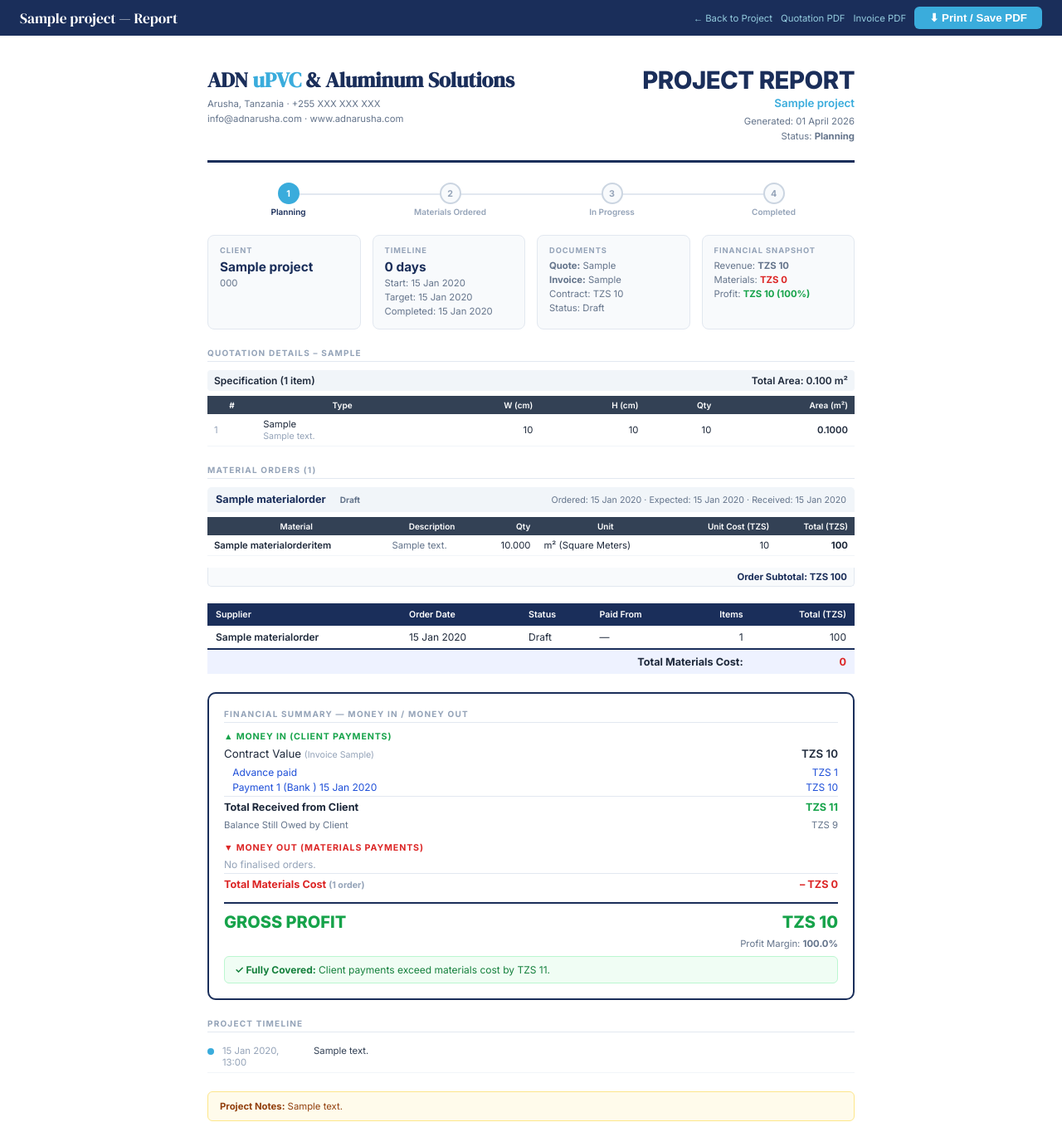
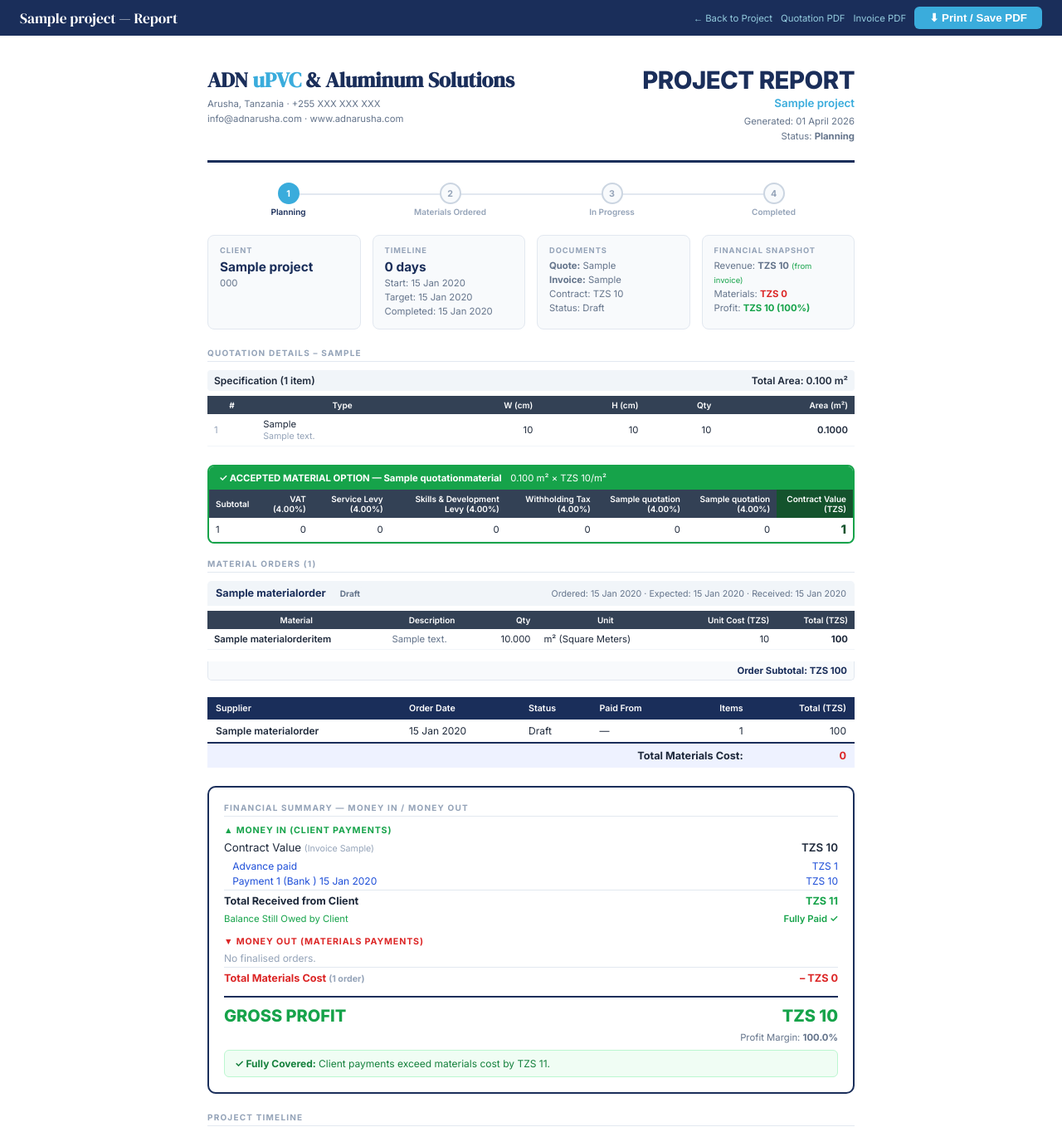
Before and after one commit to Majorsoln/ADN, a Django app: page /projects/1/report/ in a window 1280 px wide. Shown: the top 1358 px of the page at 83% size. Run offline with Django 4.2, Linux system fonts and the light colour scheme; tables that the repository leaves empty hold one stand-in row (values such as "Sample post").

Commit message:
Fix project logic: revenue from quote, balance tracking, payment events
- Project.revenue now falls back to accepted quotation option value when
  no invoice is linked yet, so project value is visible from day one
- Added Project.revenue_source property ('invoice'|'quotation'|'none')
  for template labelling
- Invoice.balance_due now correctly subtracts all InvoicePayment records
  in addition to advance_paid (previously ignored installment payments)
- invoices/views add_payment: include advance_paid in paid-in-full check;
  log a ProjectEvent on every linked project when client payment is recorded
- projects/_funding_analysis: compute and return balance_due so templates
  have a single consistent source of truth
- projects/update_status_view: record OfficeIncome when project is marked
  completed via the quick status dropdown (same as complete_view)
- report.html: show accepted material option pricing block with full
  breakdown; fix credit label in mat_breakdown; use funding.balance_due
  with colour-coded "Fully Paid ✓" state
- detail.html: revenue source badge (Quote/Invoice); balance owed row
  with amber warning or green "Paid in Full ✓" confirmation

https://claude.ai/code/session_0124gHgQfPWkvxV6cgTQJS12

```diff
--- a/invoices/models.py
+++ b/invoices/models.py
@@ -77,7 +77,8 @@ class Invoice(models.Model):
 
     @property
     def balance_due(self):
-        return self.contract_amount - self.advance_paid
+        total_paid = self.advance_paid + sum(p.amount for p in self.payments.all())
+        return self.contract_amount - total_paid
 
     @property
     def is_overdue(self):
--- a/projects/models.py
+++ b/projects/models.py
@@ -48,10 +48,26 @@ class Project(models.Model):
 
     @property
     def revenue(self):
-        """What the client paid (from linked invoice)."""
-        if self.invoice:
+        """Contract value: invoice if linked, else accepted quotation option."""
+        if self.invoice_id:
             return self.invoice.contract_amount
+        # Fall back to accepted quotation option value (before invoice is created)
+        if self.quotation_id:
+            q = self.quotation
+            if q.accepted_material_id:
+                for opt in q.material_options:
+                    if opt['material'].pk == q.accepted_material_id:
+                        return opt['grand']
         return Decimal('0')
+
+    @property
+    def revenue_source(self):
+        """'invoice', 'quotation', or 'none' — for template labelling."""
+        if self.invoice_id:
+            return 'invoice'
+        if self.quotation_id and self.quotation.accepted_material_id:
+            return 'quotation'
+        return 'none'
 
     @property
     def materials_cost(self):
--- a/projects/views.py
+++ b/projects/views.py
@@ -95,17 +95,21 @@ def _funding_analysis(project, orders):
                 f"Shortfall TZS {shortfall:,.0f} — source unspecified."
             )
 
+    # Balance still owed by client
+    balance_due = max(project.revenue - total_client_received, D('0'))
+
     return {
-        'mat_breakdown':        mat_breakdown,
-        'advance_paid':         advance_paid,
-        'inv_payments':         inv_payments,
+        'mat_breakdown':         mat_breakdown,
+        'advance_paid':          advance_paid,
+        'inv_payments':          inv_payments,
         'total_client_received': total_client_received,
-        'materials_cost':       materials_cost,
-        'shortfall':            shortfall,
-        'surplus':              surplus,
-        'own_funds_message':    own_funds_message,
-        'credit_orders':        credit_orders,
-        'credit_amount':        credit_amount,
+        'balance_due':           balance_due,
+        'materials_cost':        materials_cost,
+        'shortfall':             shortfall,
+        'surplus':               surplus,
+        'own_funds_message':     own_funds_message,
+        'credit_orders':         credit_orders,
+        'credit_amount':         credit_amount,
     }
 
 
@@ -297,5 +301,19 @@ def update_status_view(request, pk):
         project.save()
         _log(project, 'status',
              f'Status changed: {old_label} → {project.get_status_display()}')
+        # Record profit to OfficeIncome when marked completed (same as complete_view)
+        if new_status == 'completed':
+            profit = project.gross_profit
+            if profit > 0:
+                OfficeIncome.objects.get_or_create(
+                    project=project,
+                    source='project_profit',
+                    defaults={
+                        'amount':         profit,
+                        'date':           project.completion_date,
+                        'description':    f'Profit from project: {project.name}',
+                        'payment_method': 'unspecified',
+                    }
+                )
         messages.success(request, f'Status updated to {project.get_status_display()}.')
     return redirect('projects:detail', pk=pk)
--- a/templates/projects/report.html
+++ b/templates/projects/report.html
@@ -199,7 +199,9 @@
     <div class="meta-box">
       <div class="lbl">Financial Snapshot</div>
       <div class="sub">
-        Revenue: <strong>TZS {{ project.revenue|floatformat:0 }}</strong><br>
+        Revenue: <strong>TZS {{ project.revenue|floatformat:0 }}</strong>
+        {% if project.revenue_source == 'quotation' %}<small style="color:#2563eb;">(from accepted quotation)</small>
+        {% elif project.revenue_source == 'invoice' %}<small style="color:#16a34a;">(from invoice)</small>{% endif %}<br>
         Materials: <strong style="color:#dc2626;">TZS {{ project.materials_cost|floatformat:0 }}</strong><br>
         Profit: <strong style="color:{% if project.gross_profit >= 0 %}#16a34a{% else %}#dc2626{% endif %};">
           TZS {{ project.gross_profit|floatformat:0 }}
@@ -242,6 +244,40 @@
   </div>
   {% endif %}
   {% endwith %}
+
+  {# ── Accepted material option pricing ── #}
+  {% if q.accepted_material %}
+  {% for opt in q.material_options %}
+  {% if opt.material.pk == q.accepted_material_id %}
+  <div style="margin-bottom:18px;border:2px solid #16a34a;border-radius:8px;overflow:hidden;">
+    <div style="background:#16a34a;color:#fff;padding:7px 12px;font-size:8.5pt;font-weight:700;">
+      ✓ ACCEPTED MATERIAL OPTION — {{ opt.material.material_name }}
+      <span style="font-weight:400;margin-left:8px;">{{ q.total_area|floatformat:3 }} m² × TZS {{ opt.material.price_per_sqm|floatformat:0 }}/m²</span>
+    </div>
+    <table class="itbl" style="margin:0;">
+      <thead>
+        <tr>
+          <th>Subtotal</th>
+          {% for tax in opt.taxes %}<th class="r">{{ tax.name }}</th>{% endfor %}
+          {% if opt.discount %}<th class="r">Discount</th><th class="r">After Discount</th>{% endif %}
+          <th class="r" style="background:#14532d;">Contract Value (TZS)</th>
+        </tr>
+      </thead>
+      <tbody>
+        <tr>
+          <td>{{ opt.subtotal|floatformat:0 }}</td>
+          {% for tax in opt.taxes %}<td class="r">{{ tax.amount|floatformat:0 }}</td>{% endfor %}
+          {% if opt.discount %}<td class="r" style="color:#dc2626;">-{{ opt.discount|floatformat:0 }}</td>
+          <td class="r">{{ opt.after_disc|floatformat:0 }}</td>{% endif %}
+          <td class="r" style="font-weight:800;font-size:11pt;color:#14532d;">{{ opt.grand|floatformat:0 }}</td>
+        </tr>
+      </tbody>
+    </table>
+  </div>
+  {% endif %}
+  {% endfor %}
+  {% endif %}
+
   {% endwith %}
   {% endif %}
 
@@ -339,7 +375,13 @@
         ▲ Money In (Client Payments)
       </div>
       <div class="fin-row" style="font-size:10pt;">
-        <span>Contract Value <span style="font-size:8pt;color:#94a3b8;">(Invoice {{ project.invoice.invoice_no|default:"—" }})</span></span>
+        <span>Contract Value
+          {% if project.revenue_source == 'invoice' %}
+          <span style="font-size:8pt;color:#94a3b8;">(Invoice {{ project.invoice.invoice_no }})</span>
+          {% elif project.revenue_source == 'quotation' %}
+          <span style="font-size:8pt;color:#2563eb;">(Accepted Quote {{ project.quotation.quote_no }})</span>
+          {% endif %}
+        </span>
         <span style="font-weight:600;">TZS {{ project.revenue|floatformat:0 }}</span>
       </div>
       {% if funding.advance_paid %}
@@ -364,10 +406,15 @@
         <span>Total Received from Client</span>
         <span class="text-green">TZS {{ funding.total_client_received|floatformat:0 }}</span>
       </div>
-      {% if project.invoice %}
-      <div class="fin-row" style="font-size:8.5pt;color:#64748b;">
+      {% if funding.balance_due > 0 %}
+      <div class="fin-row" style="font-size:8.5pt;color:#d97706;">
         <span>Balance Still Owed by Client</span>
-        <span>TZS {{ project.invoice.balance_due|floatformat:0 }}</span>
+        <span style="font-weight:600;">TZS {{ funding.balance_due|floatformat:0 }}</span>
+      </div>
+      {% elif project.revenue > 0 %}
+      <div class="fin-row" style="font-size:8.5pt;color:#16a34a;">
+        <span>Balance Still Owed by Client</span>
+        <span style="font-weight:600;">Fully Paid ✓</span>
       </div>
       {% endif %}
     </div>
@@ -384,6 +431,7 @@
           {% elif item.key == 'bank' %}Bank Transfer
           {% elif item.key == 'mpesa' %}M-Pesa
           {% elif item.key == 'cheque' %}Cheque
+          {% elif item.key == 'credit' %}On Credit (Debt)
           {% else %}Unspecified{% endif %}
         </span>
         <span>TZS {{ item.amount|floatformat:0 }}</span>
```
Also changed, not shown: invoices/views.py (+15 -2 lines), templates/projects/detail.html (+31 -3 lines).
